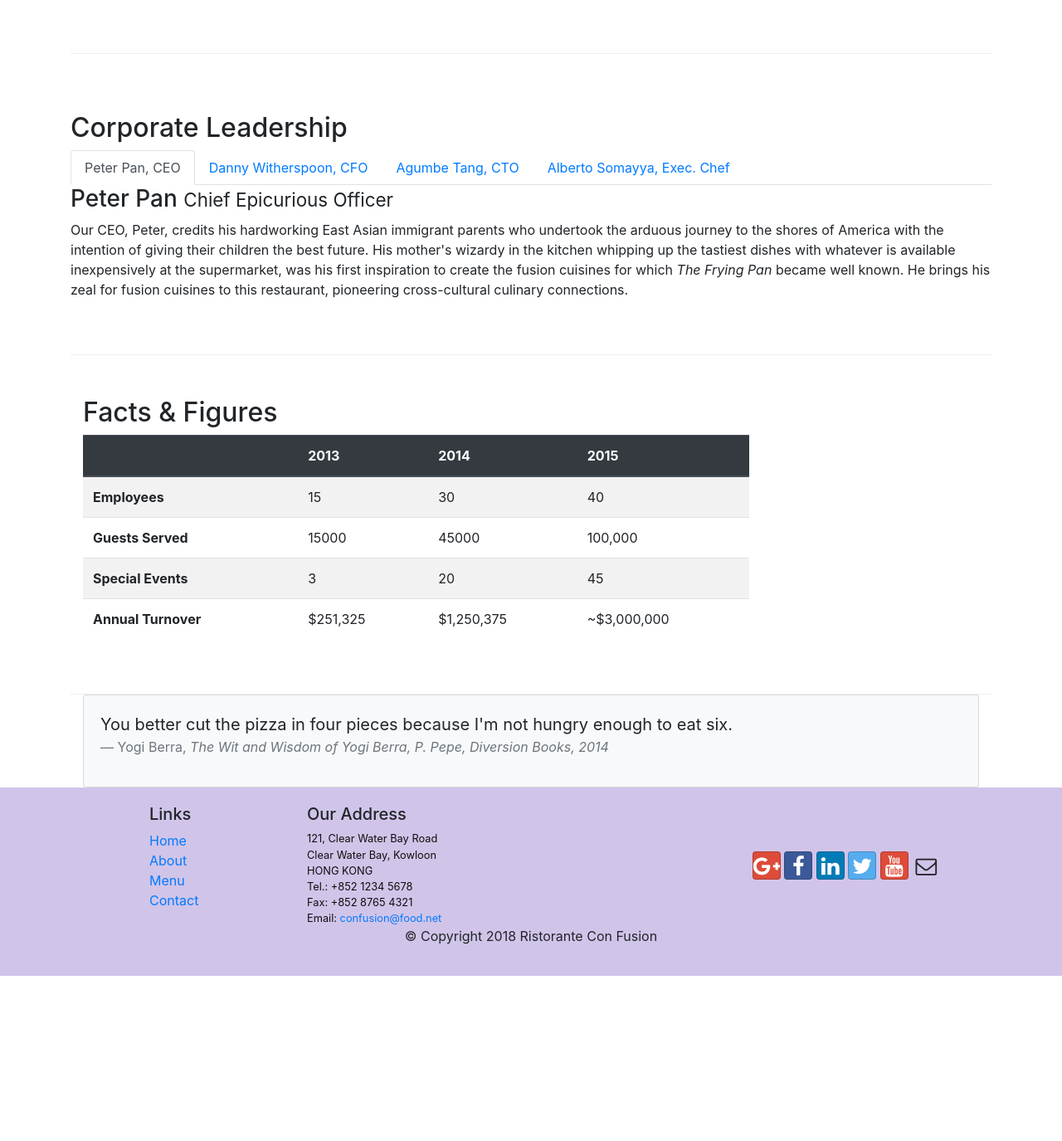
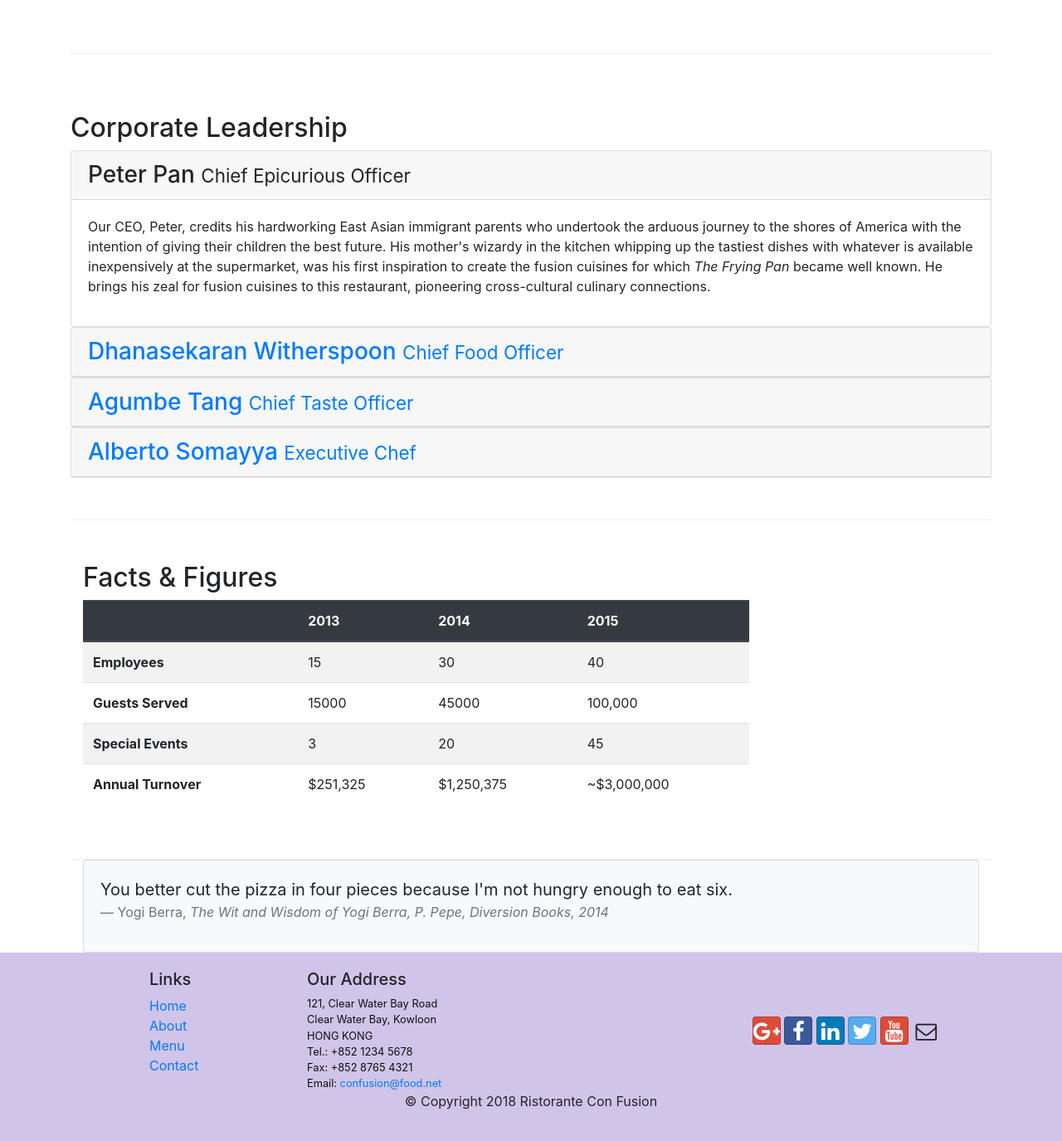
Before and after one commit to keyur982/course-html, a PHP site: page /aboutus.html in a window 1280 px wide. Shown: the part 777-2152 px from the top of the page at 83% size. Before the commit the page ends 1953 px from the top, so only its background shows below. Run offline with PHP 8.4, Linux system fonts and the light colour scheme; some libraries are stand-ins or nearby versions.

Commit message:
accordion

```diff
--- a/Bootstrap4/conFusion/aboutus.html
+++ b/Bootstrap4/conFusion/aboutus.html
@@ -91,43 +91,65 @@
 
 
         <div class="row row-header">
-            <div class="corp row-content">
+            <div class="row row-content">
                 <h2>Corporate Leadership</h2>
-                <ul class="nav nav-tabs">
-                    <li class="nav-item">
-                      <a class="nav-link active" href="#peter"
-                        role="tab" data-toggle="tab">Peter Pan, CEO</a>
-                    </li>
-                    <li class="nav-item">
-                      <a class="nav-link" href="#danny" role="tab"
-                        data-toggle="tab">Danny Witherspoon, CFO</a>
-                    </li>
-                    <li class="nav-item">
-                      <a class="nav-link" href="#agumbe"role="tab"
-                        data-toggle="tab">Agumbe Tang, CTO</a>
-                    </li>
-                    <li class="nav-item">
-                      <a class="nav-link" href="#alberto" role="tab"
-                        data-toggle="tab">Alberto Somayya, Exec. Chef</a>
-                    </li>
-                </ul>
-                <div class="tab-content">
-                    <div role="tabpanel" class="tab-pane fade show active" id="peter">
-                        <h3>Peter Pan <small>Chief Epicurious Officer</small></h3>
-                        <p class="d-none d-md-block">Our CEO, Peter, credits his hardworking East Asian immigrant parents who undertook the arduous journey to the shores of America with the intention of giving their children the best future. His mother's wizardy in the kitchen whipping up the tastiest dishes with whatever is available inexpensively at the supermarket, was his first inspiration to create the fusion cuisines for which <em>The Frying Pan</em> became well known. He brings his zeal for fusion cuisines to this restaurant, pioneering cross-cultural culinary connections.</p>
+                <div id="accordion">
+                    <div class="card">
+                        <div class="card-header" role="tab" id="peterhead">
+                        <h3 class="mb-0">
+                            <a data-toggle="collapse" data-target="#peter">
+                            Peter Pan <small>Chief Epicurious Officer</small>
+                            </a>
+                        </h3>
+                        </div>
+                        <div class="collapse show" id="peter" data-parent="#accordion">
+                            <div class="card-body">
+                                <p class="d-none d-sm-block">Our CEO, Peter, credits his hardworking East Asian immigrant parents who undertook the arduous journey to the shores of America with the intention of giving their children the best future. His mother's wizardy in the kitchen whipping up the tastiest dishes with whatever is available inexpensively at the supermarket, was his first inspiration to create the fusion cuisines for which <em>The Frying Pan</em> became well known. He brings his zeal for fusion cuisines to this restaurant, pioneering cross-cultural culinary connections.</em></p>
+                            </div>
+                        </div>
                     </div>
-                    <div role="tabpanel" class="tab-pane fade" id="danny">
-                        <h3>Dhanasekaran Witherspoon <small>Chief Food Officer</small></h3>
-                        <p class="d-none d-md-block">Our CFO, Danny, as he is affectionately referred to by his colleagues, comes from a long established family tradition in farming and produce. His experiences growing up on a farm in the Australian outback gave him great appreciation for varieties of food sources. As he puts it in his own words, <em>Everything that runs, wins, and everything that stays, pays!</em></p>
+                    <div class="card">
+                        <div class="card-header" role="tab" id="dannyhead">
+                        <h3 class="mb-0">
+                            <a class="collapsed" data-toggle="collapse" data-target="#danny">
+                            Dhanasekaran Witherspoon <small>Chief Food Officer</small>
+                            </a>
+                        </h3>
                     </div>
-                    <div role="tabpanel" class="tab-pane fade" id="agumbe">
-                        <h3>Agumbe Tang <small>Chief Taste Officer</small></h3>
-                        <p class="d-none d-md-block">Blessed with the most discerning gustatory sense, Agumbe, our CTO, personally ensures that every dish that we serve meets his exacting tastes. Our chefs dread the tongue lashing that ensues if their dish does not meet his exacting standards. He lives by his motto, <em>You click only if you survive my lick.</em></p>
+                    <div class="collapse" id="danny" data-parent="#accordion">
+                        <div class="card-body">
+                            <p class="d-none d-sm-block">Our CFO, Danny, as he is affectionately referred to by his colleagues, comes from a long established family tradition in farming and produce. His experiences growing up on a farm in the Australian outback gave him great appreciation for varieties of food sources. As he puts it in his own words, <em>Everything that runs, wins, and everything that stays, pays!</em></p>
+                        </div>
                     </div>
-                    <div role="tabpanel" class="tab-pane fade" id="alberto">
-                        <h3>Alberto Somayya <small>Executive Chef</small></h3>
-                        <p class="d-none d-md-block">Award winning three-star Michelin chef with wide International experience having worked closely with whos-who in the culinary world, he specializes in creating mouthwatering Indo-Italian fusion experiences. He says, <em>Put together the cuisines from the two craziest cultures, and you get a winning hit! Amma Mia!</em></p>
+                </div>
+                <div class="card">
+                        <div class="card-header" role="tab" id="agumbehead">
+                        <h3 class="mb-0">
+                            <a class="collapsed" data-toggle="collapse" data-target="#agumbe">
+                            Agumbe Tang <small>Chief Taste Officer</small>
+                            </a>
+                        </h3>
                     </div>
+                    <div class="collapse" id="agumbe" data-parent="#accordion">
+                        <div class="card-body">
+                            <p class="d-none d-sm-block">Blessed with the most discerning gustatory sense, Agumbe, our CTO, personally ensures that every dish that we serve meets his exacting tastes. Our chefs dread the tongue lashing that ensues if their dish does not meet his exacting standards. He lives by his motto, <em>You click only if you survive my lick.</em></p>
+                        </div>
+                    </div>
+                </div>
+                <div class="card">
+                        <div class="card-header" role="tab" id="albertohead">
+                        <h3 class="mb-0">
+                            <a class="collapsed" data-toggle="collapse" data-target="#alberto">
+                            Alberto Somayya <small>Executive Chef</small>
+                            </a>
+                        </h3>
+                    </div>
+                    <div class="collapse" id="alberto" data-parent="#accordion">
+                        <div class="card-body">
+                            <p class="d-none d-sm-block">Award winning three-star Michelin chef with wide International experience having worked closely with whos-who in the culinary world, he specializes in creating mouthwatering Indo-Italian fusion experiences. He says, <em>Put together the cuisines from the two craziest cultures, and you get a winning hit! Amma Mia!</em></em></p>
+                        </div>
+                    </div>
+                </div>
                 </div>
             </div>
        </div>
--- a/Bootstrap4/conFusion/css/styles.css
+++ b/Bootstrap4/conFusion/css/styles.css
@@ -30,6 +30,13 @@ body{
     color:floralwhite;
 }
 
+.tab-content {
+    border-left: 1px solid #ddd;
+    border-right: 1px solid #ddd;
+    border-bottom: 1px solid #ddd;
+    padding: 10px;
+}
+
 address{
     font-size:80%;
     margin:0px;
```
